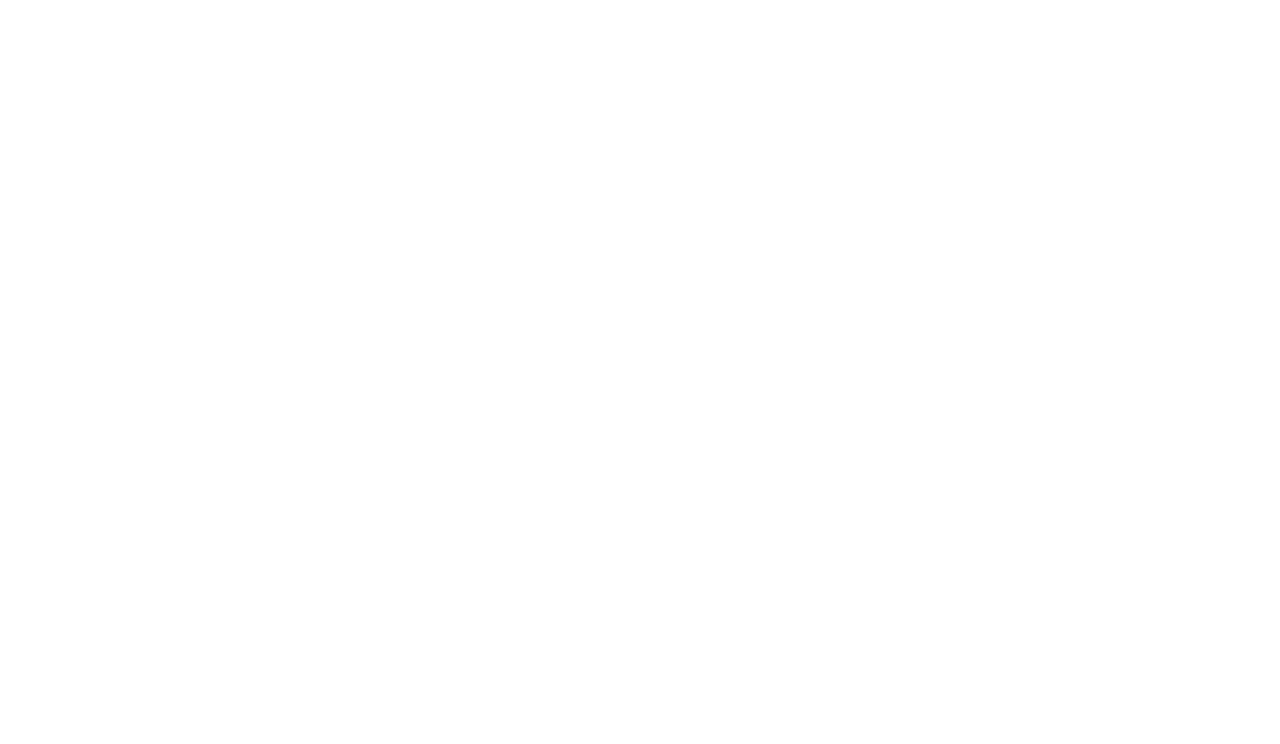
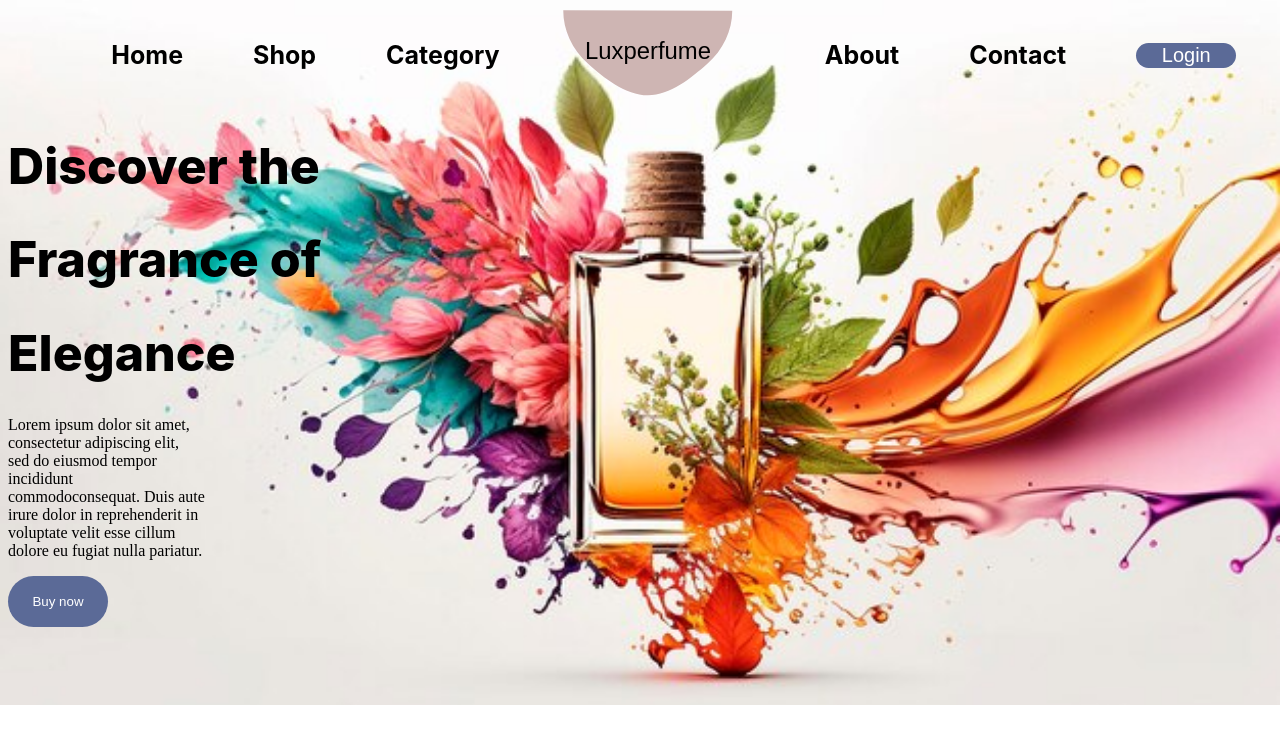
Before and after one commit to AlaaZaiter/Perfumes-Frontend, a React (Create React App) app: page / in a window 1280 px wide. Shown: the top 744 px of the page. Built offline with nearby package versions, Linux system fonts and the light colour scheme.

Commit message:
header section

```diff
--- a/src/App.js
+++ b/src/App.js
@@ -1,8 +1,8 @@
-import HomePage from "./Components/HomePage";
+import Header from "./Components/Header";
 function App() {
   return (
     <div>
-      <HomePage/>
+      <Header/>
     </div>
   );
 }
--- /dev/null
+++ b/src/Components/Header.jsx
@@ -0,0 +1,54 @@
+import React, { useState } from 'react';
+import '../index.css';
+
+const Header = () => {
+    const [isMenuOpen, setIsMenuOpen] = useState(false);
+
+  const handleMenuClick = () => {
+    setIsMenuOpen(!isMenuOpen);
+  };
+  return (
+    <div className="container">
+      <nav>
+        <ul className="left-nav">
+          <li><a href="#">Home</a></li>
+          <li><a href="#">Shop</a></li>
+          <li><a href="#">Category</a></li>
+        </ul>
+        <div className="svg">
+          <svg width="170" height="90" viewBox="0 0 171 86" fill="none" xmlns="http://www.w3.org/2000/svg">
+            <path d="M0.241709 7.53134e-06C0.184938 20.0369 9.08578 39.2786 24.9862 53.492C40.8865 67.7055 62.7584 85.4844 85.3017 85.5483C107.845 85.6122 129.213 67.9557 145.194 53.8326C161.175 39.7095 170.184 20.5186 170.241 0.481687L85.2414 0.24084L0.241709 7.53134e-06Z" fill="#CEB5B3" />
+            <text x="50%" y="50%" textAnchor="middle" dominantBaseline="middle" className="svg-text">Luxperfume</text>
+          </svg>
+        </div>
+        <ul className="right-nav">
+          <li><a href="#">About</a></li>
+          <li><a href="#">Contact</a></li>
+          <li><button className="login-button">Login</button></li>
+        </ul>
+        <div className="burger-menu" onClick=
+        {handleMenuClick}>
+          <div className={`line ${isMenuOpen ? 'active' : 'Shop'}`}>shop</div>
+          <div className={`line ${isMenuOpen ? 'active' : 'Category'}`}>about</div>
+          <div className={`line ${isMenuOpen ? 'active' : 'Contact'}`}>login</div>
+        </div>
+      </nav>
+      <div>
+        <h1 className="content">Discover the</h1>
+        <h1 className="content">Fragrance of</h1>
+        <h1 className="content">Elegance</h1>
+        <p>Lorem ipsum dolor sit amet,<br />
+          consectetur adipiscing elit,<br />
+          sed do eiusmod tempor<br />
+          incididunt<br />
+          commodoconsequat. Duis aute<br />
+          irure dolor in reprehenderit in<br />
+          voluptate velit esse cillum<br />
+          dolore eu fugiat nulla pariatur.</p>
+        <button className="buy-button">Buy now</button>
+      </div>
+    </div>
+  );
+};
+
+export default Header;
--- a/src/Components/HomePage.jsx
+++ b/src/Components/HomePage.jsx
@@ -1,6 +1,8 @@
+import Header from "./Header";
 function HomePage() {
     return (
       <div>
+        <Header/>
       </div>
     );
   }
--- a/src/index.css
+++ b/src/index.css
@@ -1,13 +1,113 @@
 body {
-  margin: 0;
-  font-family: -apple-system, BlinkMacSystemFont, 'Segoe UI', 'Roboto', 'Oxygen',
-    'Ubuntu', 'Cantarell', 'Fira Sans', 'Droid Sans', 'Helvetica Neue',
-    sans-serif;
-  -webkit-font-smoothing: antialiased;
-  -moz-osx-font-smoothing: grayscale;
+  background-image: url(Components/PerfumeH.JPG);
+  height: 100%;
+  width: 100%;
+  background-repeat: no-repeat;
+  background-size: cover;
 }
 
-code {
-  font-family: source-code-pro, Menlo, Monaco, Consolas, 'Courier New',
-    monospace;
+nav {
+  width: 100%;
+  display: flex;
+  align-items: center;
+  justify-content: space-between;
 }
+
+nav ul {
+  list-style: none;
+  width: 100%;
+}
+
+.left-nav {
+  display: flex;
+  gap: 70px;
+  justify-content: center;
+}
+
+.right-nav {
+  display: flex;
+  gap: 70px;
+  justify-content: center;
+  align-items: center;
+}
+
+nav ul li a {
+  color: black;
+  text-decoration: none;
+  font-family: Inter;
+  font-size: 25px;
+  font-style: normal;
+  font-weight: 700;
+  line-height: normal;
+}
+
+.buy-button {
+  background-color: #5b6a97;
+  border-radius: 30px;
+  border: none;
+  width: 100px;
+  height: 51px;
+  color: white;
+}
+
+.svg {
+  position: relative;
+}
+
+.svg-text {
+  font-family: Arial, sans-serif;
+  font-size: 24px;
+  fill: black;
+}
+
+.content {
+  font-family: Inter;
+  font-size: 50px;
+  font-style: normal;
+  font-weight: 800;
+  line-height: normal;
+}
+
+.login-button {
+  font-size: 20px;
+  color: white;
+  border-radius: 30px;
+  background: #5b6a97;
+  border: none;
+  width: 100px;
+  height: 50x;
+}
+
+.burger-menu {
+  display: none;
+}
+
+.line {
+  width: 50px;
+  height: 2px;
+  background-color: #000;
+  margin: 5px;
+}
+
+@media (max-width: 600px) {
+  .left-nav,
+  .right-nav {
+    flex-direction: column;
+    display: none;
+    cursor: pointer;
+  }
+
+  .burger-menu {
+    display: block;
+  }
+
+  body {
+    background-size: cover;
+    background-position: center;
+    height: 100%;
+    width: 100%;
+  }
+  .content{
+    font-size: 30px;
+  }
+}
```
Also changed, not shown: src/Components/PerfumeH.JPG (added), src/SellerDashCSS/YourTask.css (deleted).
